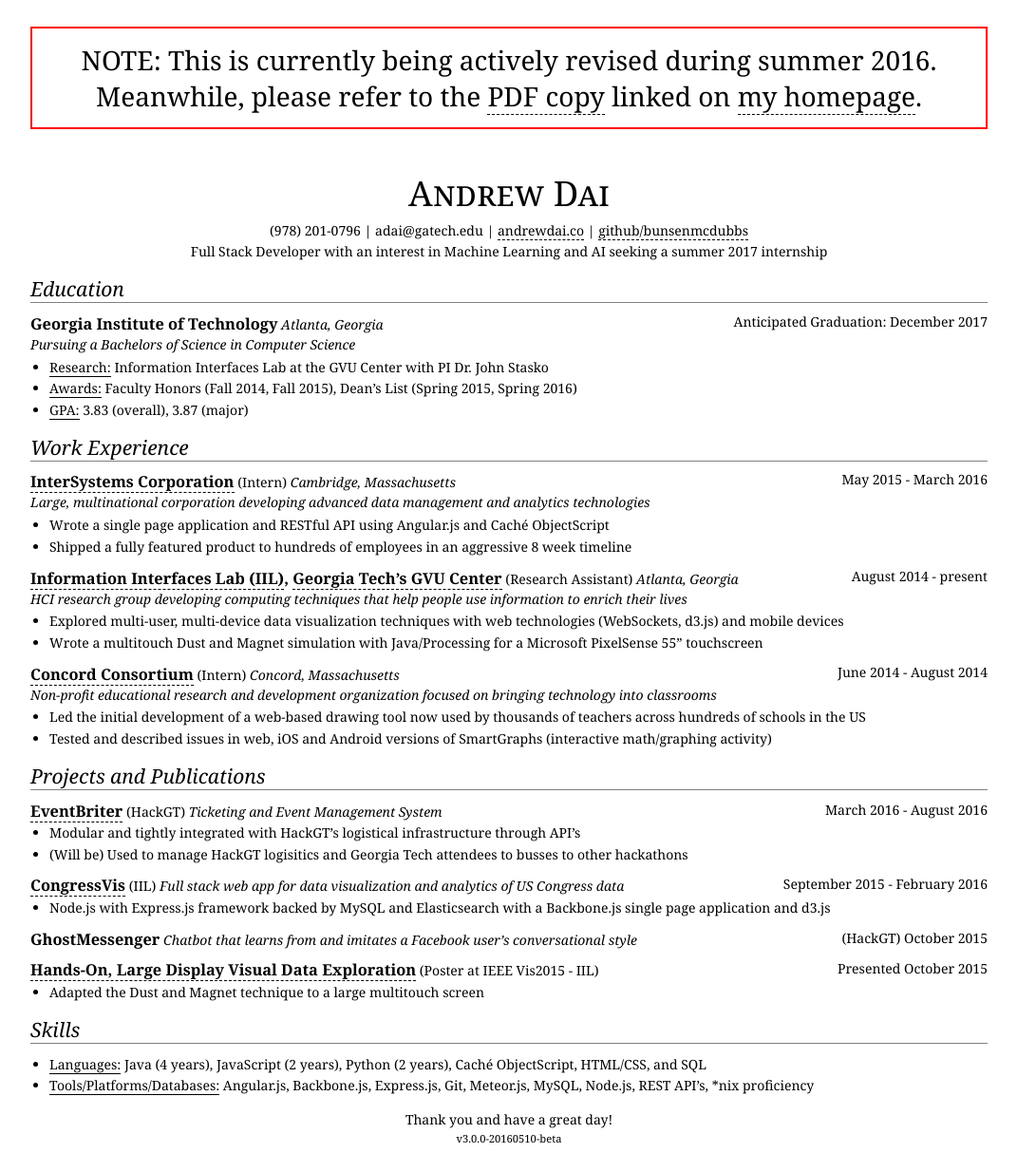
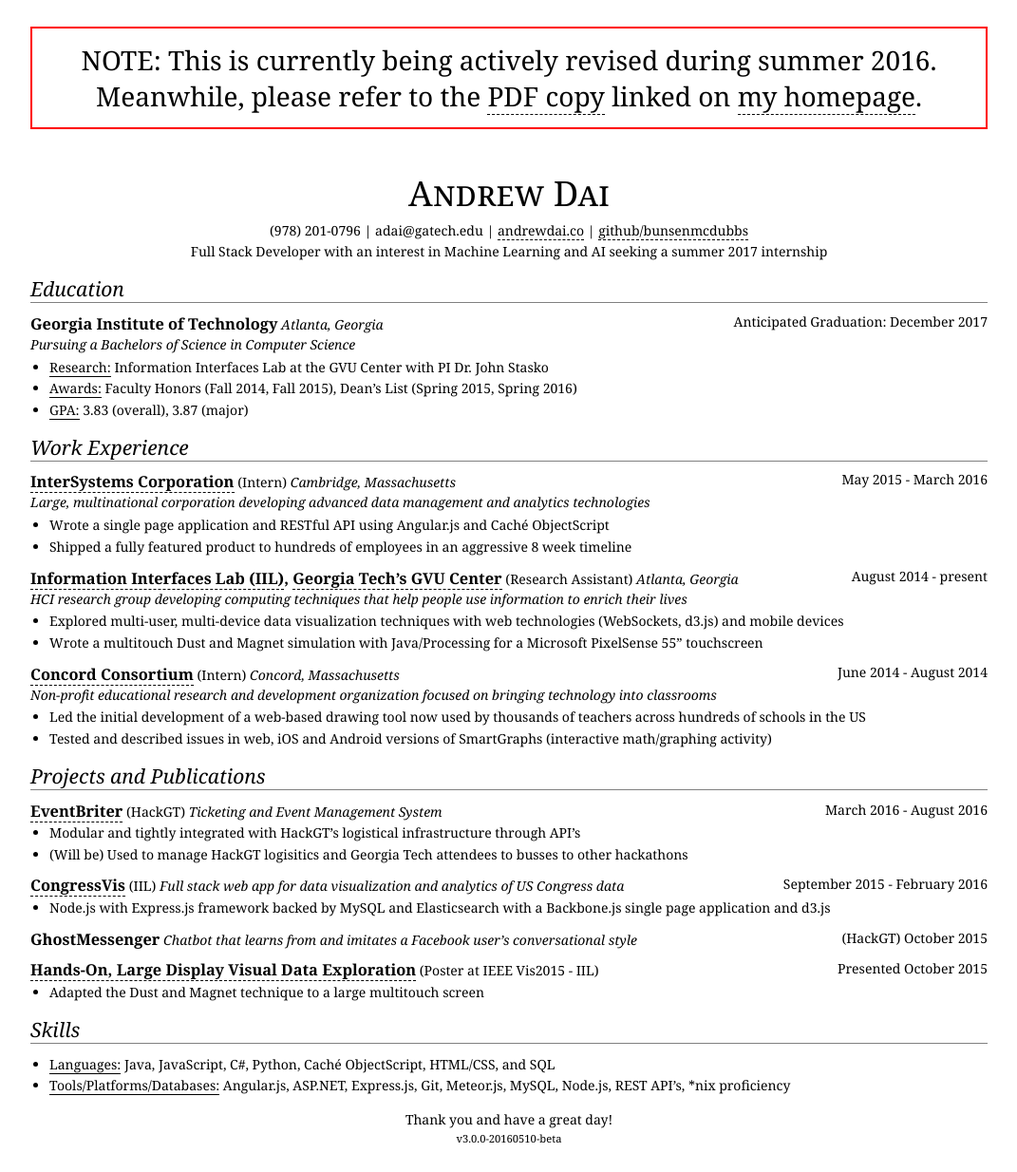
Before and after one commit to bunsenmcdubbs/bunsenmcdubbs.github.io, a Jekyll site: the page resume/index.html, which Jekyll copies as it is, in a window 1280 px wide. Shown: the whole page at 95% size, without its empty margins (104-1175 px from the left). Built offline with Jekyll 4.4.1, drawn with Linux system fonts in a browser that asks for light colours.

Commit message:
update skills section

```diff
--- a/resume/index.html
+++ b/resume/index.html
@@ -238,11 +238,10 @@
     <h2>Skills</h2>
 
     <ul>
-      <li><p><span class="label">Languages:</span> Java (4 years),
-        JavaScript (2 years), Python (2 years), Cach&eacute; ObjectScript,
-        HTML/CSS, and SQL</p></li>
+      <li><p><span class="label">Languages:</span> Java, JavaScript, C#, Python,
+        Cach&eacute; ObjectScript, HTML/CSS, and SQL</p></li>
       <li><p><span class="label">Tools/Platforms/Databases:</span>
-        Angular.js, Backbone.js, Express.js, Git, Meteor.js,
+        Angular.js, ASP.NET, Express.js, Git, Meteor.js,
         MySQL, Node.js, REST API&rsquo;s, *nix proficiency</p></li>
       <!-- <li><p><span class="label">Making things:</span> electronics prototyping
         (soldering, basic circuitry), embedded Linux, microcomputers and
```
